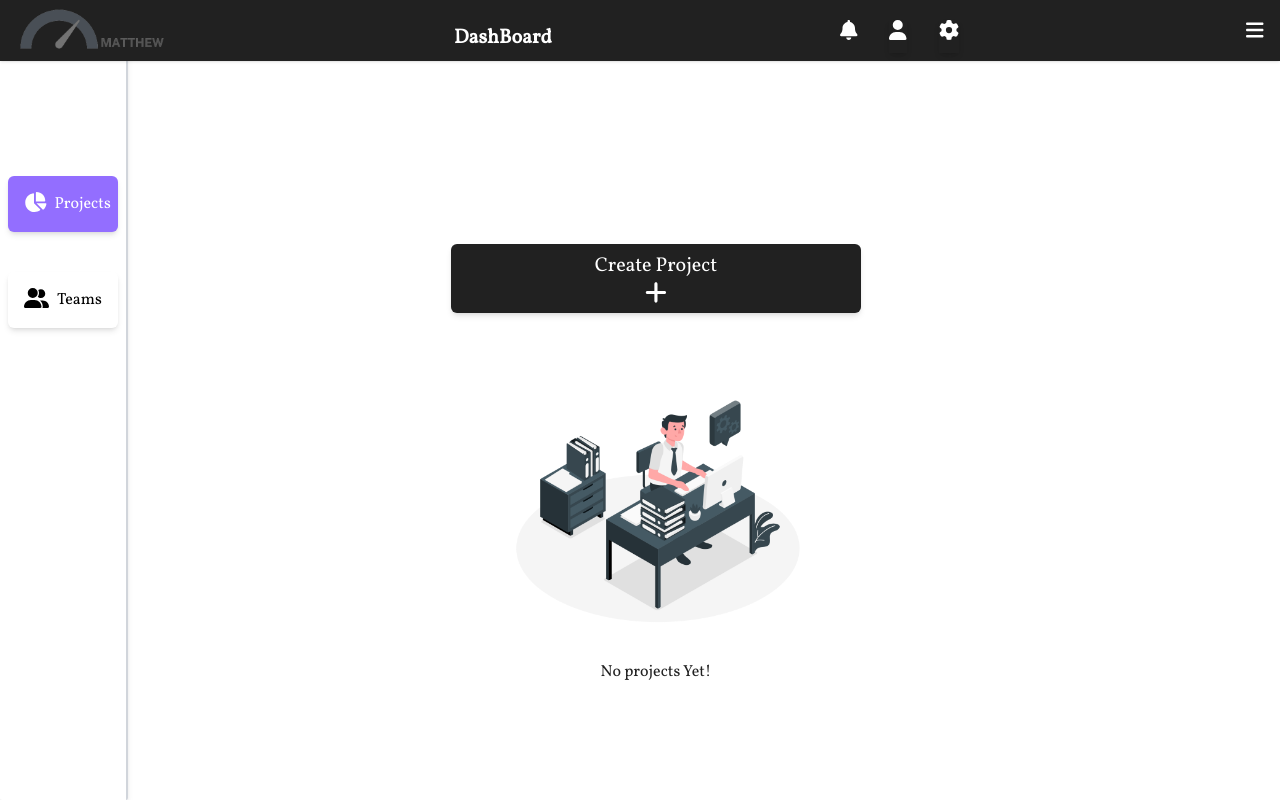
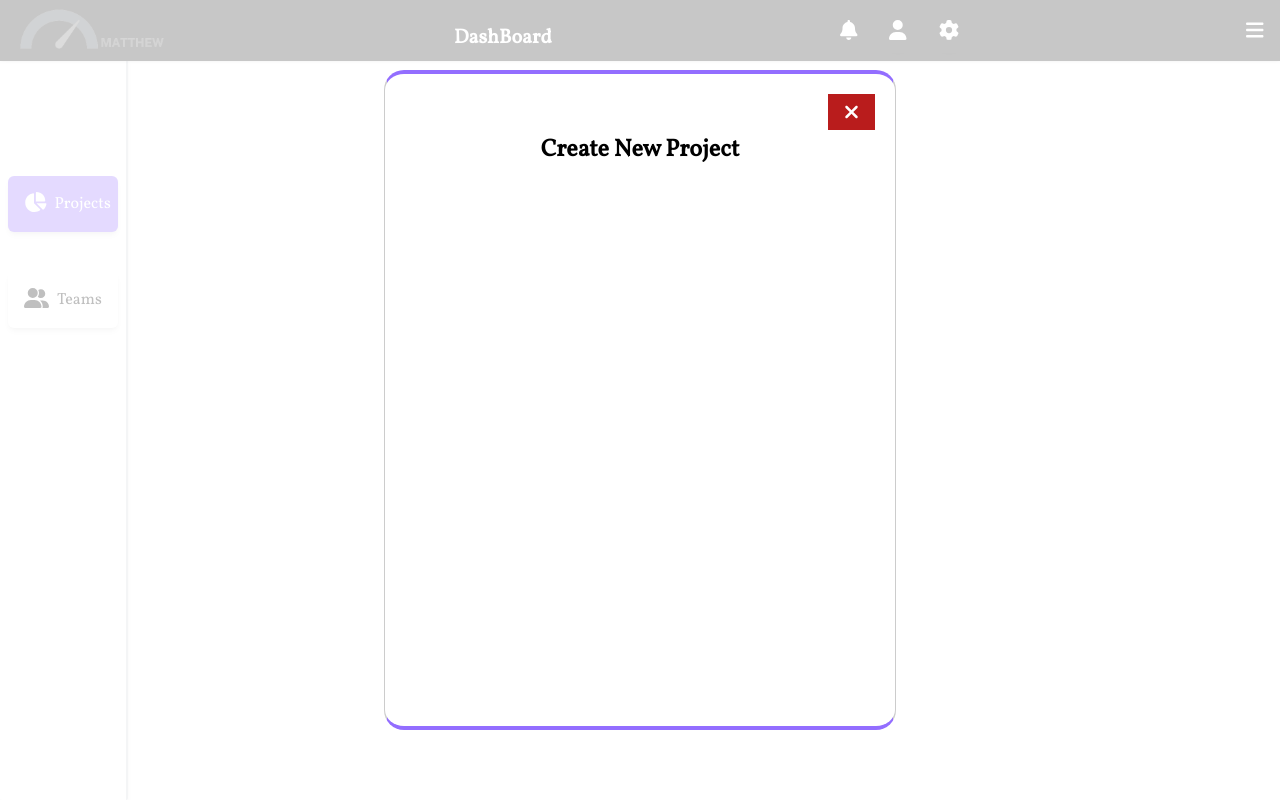
Before and after one commit to Akpanjoseph/Matthew, a React (Vite) app: page /dashboard in a window 1280 px wide. Both pictures are taken after a click on the button "Create Project". Built offline with nearby package versions, Linux system fonts and the light colour scheme.

Commit message:
added modal package

```diff
--- a/package.json
+++ b/package.json
@@ -31,6 +31,7 @@
   "devDependencies": {
     "@types/react": "^18.0.37",
     "@types/react-dom": "^18.0.11",
+    "@types/react-modal": "^3.16.0",
     "@typescript-eslint/eslint-plugin": "^5.59.0",
     "@typescript-eslint/parser": "^5.59.0",
     "@vitejs/plugin-react": "^4.0.0",
--- a/src/Pages/DashBoard/Component/CreateProject.tsx
+++ b/src/Pages/DashBoard/Component/CreateProject.tsx
@@ -1,36 +1,45 @@
-import { faAdd } from "@fortawesome/free-solid-svg-icons"
-import { FontAwesomeIcon } from "@fortawesome/react-fontawesome"
-import working from '../../../assert/Working-amico.png'
-import { useState } from "react"
+//@ts-nocheck
+import { faAdd } from "@fortawesome/free-solid-svg-icons";
+import { FontAwesomeIcon } from "@fortawesome/react-fontawesome";
+import working from "../../../assert/Working-amico.png";
+import { useState } from "react";
+import Modal from "react-modal";
+import CreateProjectModal from "./CreateProjectModal";
+import { string } from "yup";
 
-const CreateProject = ()=>{
+const CreateProject = () => {
+  const [projects, setProject] = useState([]);
+  const [displayModal, setDisplayModal] = useState();
 
-    const [projects,setProject]=useState([])
 
-    return(
+
+  return (
     <div className="flex flex-col h-full justify-center lg:items-center  w-full">
-                <div className="flex justify-center w-full px-8 lg:px-0" >
-                    <button className="flex flex-col justify-center items-center w-full  rounded-md bg-dark text-white py-2 text-sm shadow-md lg:text-xl lg:w-[40%]" >
+      <div className="flex justify-center w-full px-8 lg:px-0">
+        <button
+          className="flex flex-col justify-center items-center w-full  rounded-md bg-dark text-white py-2 text-sm shadow-md lg:text-xl lg:w-[40%]"
+          onClick={()=>setDisplayModal(<CreateProjectModal/>)}
+        >
           <span>Create Project</span>
           <FontAwesomeIcon icon={faAdd} size="lg" />
         </button>
       </div>
 
-
       <div>
-                    {
-                        projects.length ===0 ?
+        {projects.length === 0 ? (
           <div className="flex flex-col justify-center items-center mt-20 lg:mt-10">
             <img src={working} alt="" className="w-[70%] lg:w-[30%]" />
             <p>No projects Yet!</p>
-                        </div>:
+            {displayModal}
+          </div>
+        ) : (
           <div>
             <p>projects</p>
           </div>
-                    }
+        )}
       </div>
     </div>
-    )
-}
+  );
+};
 
-export default CreateProject
+export default CreateProject;
--- /dev/null
+++ b/src/Pages/DashBoard/Component/CreateProjectModal.tsx
@@ -0,0 +1,32 @@
+import { faClose } from "@fortawesome/free-solid-svg-icons";
+import { FontAwesomeIcon } from "@fortawesome/react-fontawesome";
+import Modal from "react-modal";
+
+const CreateProjectModal = () => {
+  return (
+    <div>
+      <Modal
+        isOpen={true}
+        contentLabel={"Create Project"}
+        style={{
+          content: {
+            width: "40%",
+            margin: "30px auto",
+            borderRadius:20, borderBottom:'#936eff 4px solid',borderTop:'#936eff 4px solid'
+          },
+          overlay:{
+            // backgroundColor:'transparent'
+          }
+        }}
+      >
+
+    <div className="text-right">
+    <FontAwesomeIcon icon={faClose} size="lg" className="bg-red-700 text-white px-4 py-2" />
+    </div>
+    <p className="text-center font-bold text-2xl capitalize">Create new project</p>
+      </Modal>
+    </div>
+  );
+};
+
+export default CreateProjectModal;
```
Also changed, not shown: 1 other file (tests, documents, lock files or other folders). Lines whose indentation alone changed are shown as unchanged.
